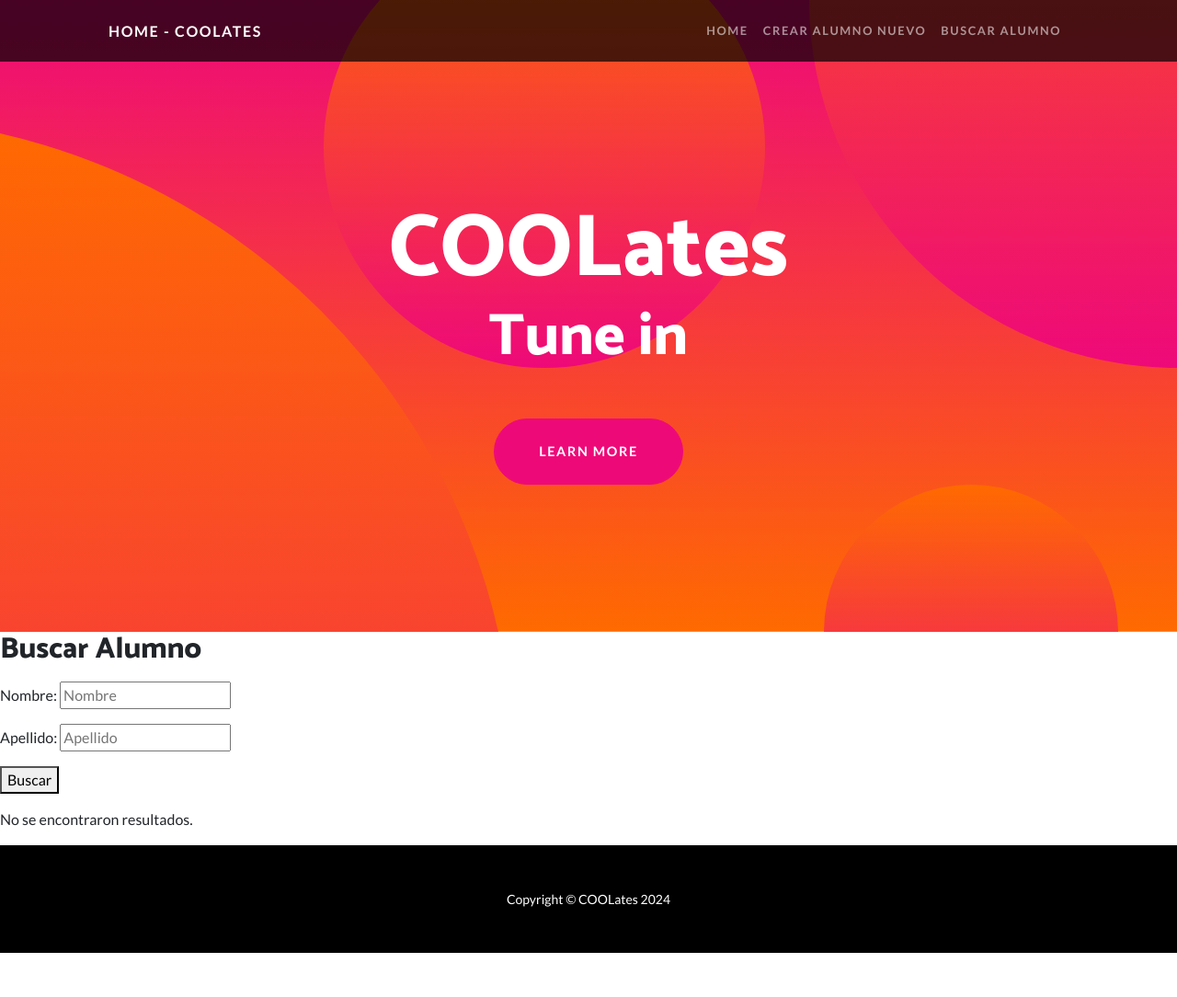
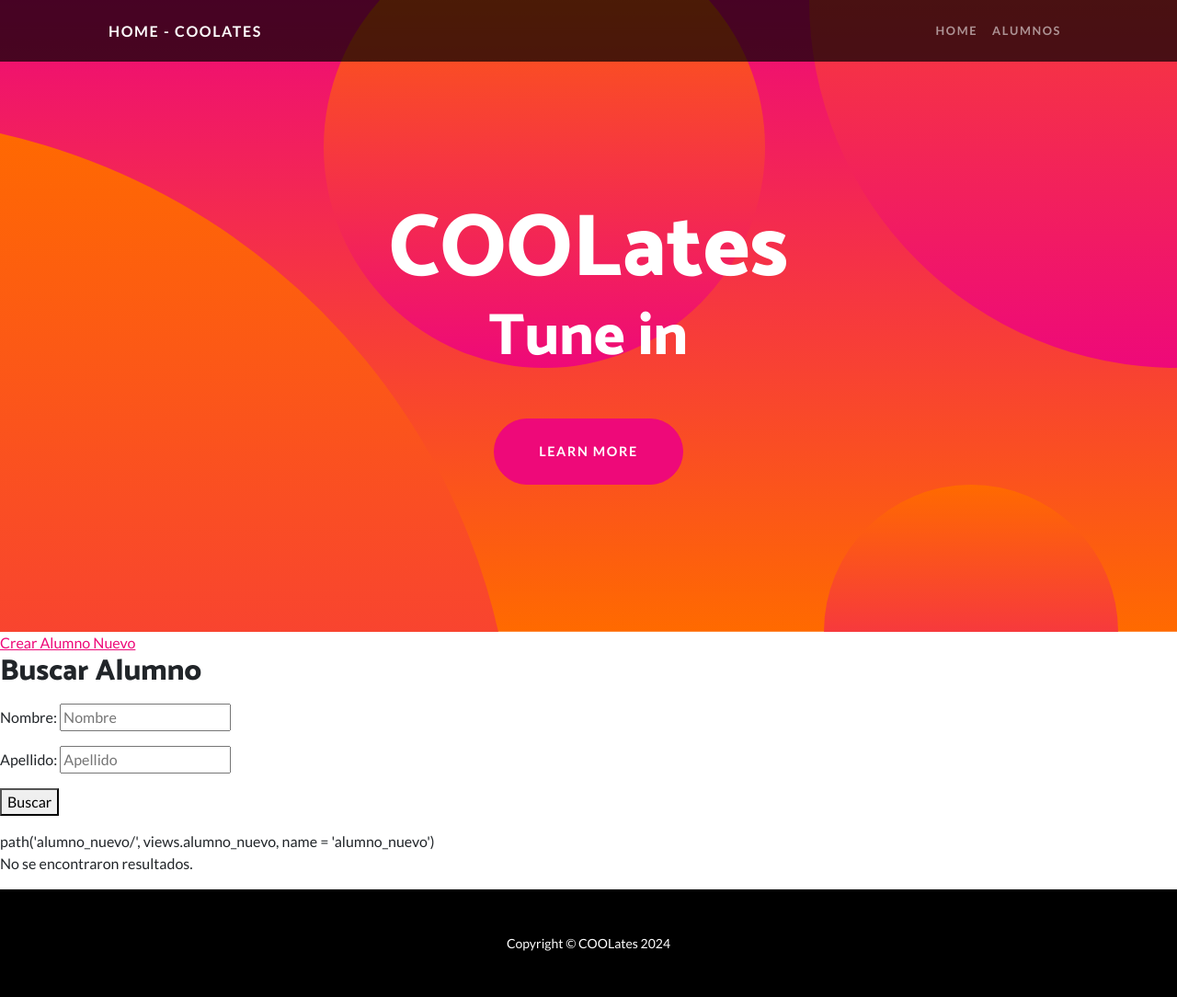
Before and after one commit to guerscay/Entregafinal, a Django app: template app_alumnos/templates/app_alumnos/alumno_buscar.html in a window 1280 px wide. Shown: the whole page at 92% size. Before the commit the page ends 1036 px from the top, so only its background shows below. Run offline with Django 5.2, Linux system fonts and the light colour scheme; the template is opened without the code that fills it: values that come from a table or form of the project are taken from there, others are empty; some libraries are stand-ins or nearby versions.

Commit message:
listo el ver

```diff
--- a/app_alumnos/templates/app_alumnos/alumno_buscar.html
+++ b/app_alumnos/templates/app_alumnos/alumno_buscar.html
@@ -8,6 +8,9 @@ Coolates
 
 {% block main %}
 
+
+<a href={% url "app_alumnos:alumno_nuevo" %}> Crear Alumno Nuevo </a>
+
 <h2>Buscar Alumno</h2>
 
 <p>
@@ -16,12 +19,15 @@ Coolates
         <button type="submit">Buscar</button>
     </form>
 </p>
-
+path('alumno_nuevo/', views.alumno_nuevo, name = 'alumno_nuevo')
 {% if db_alumnos %}
     <h3>Resultados:</h3>
     <ul>
         {% for alumno in db_alumnos %}
-            <li>{{ alumno.nombre }} {{ alumno.apellido }} ({{ alumno.email }})</li>
+            <li>{{ alumno.nombre }} {{ alumno.apellido }} ({{ alumno.email }})</li> | <a href={% url "app_alumnos:alumno_ver" alumno.id %}> VER </a>
+
+
+
         {% endfor %}
     </ul>
 {% else %}
--- a/app_alumnos/urls.py
+++ b/app_alumnos/urls.py
@@ -5,9 +5,10 @@ from app_alumnos import views
 app_name = 'app_alumnos'
 
 urlpatterns = [
-    #path('admin/', admin.site.urls),
+    path('admin/', admin.site.urls),
     #path('welcome', bienvenida),
     path('', views.home, name = 'home'),
-    path('alumno_nuevo/', views.alumno_nuevo, name = 'alumno_nuevo'),
-    path('alumno_buscar/', views.alumno_buscar, name = 'alumno_buscar'),
+    path('alumnos/crear/', views.alumno_nuevo, name = 'alumno_nuevo'),
+    path('alumnos/', views.alumno_buscar, name = 'alumno_buscar'),
+    path('alumnos/<int:id_alumno>', views.alumno_ver, name = 'alumno_ver'),
 ]
--- a/templates/default.html
+++ b/templates/default.html
@@ -25,8 +25,8 @@
                 <div class="collapse navbar-collapse" id="navbarResponsive">
                     <ul class="navbar-nav ms-auto">
                         <li class="nav-item"><a class="nav-link" href= {% url "app_alumnos:home" %}  >HOME</a></li>
-                        <li class="nav-item"><a class="nav-link" href= {% url "app_alumnos:alumno_nuevo" %}  >Crear alumno nuevo</a></li>
-                        <li class="nav-item"><a class="nav-link" href= {% url "app_alumnos:alumno_buscar" %}>Buscar alumno</a></li>
+                        {% comment %} <li class="nav-item"><a class="nav-link" href= {% url "app_alumnos:alumno_nuevo" %}  >Crear alumno nuevo</a></li> {% endcomment %}
+                        <li class="nav-item"><a class="nav-link" href= {% url "app_alumnos:alumno_buscar" %}>Alumnos</a></li>
 
                     </ul>
                 </div>
```
Also changed, not shown: app_alumnos/templates/app_alumnos/alumno_ver.html (added, +20 -0 lines), app_alumnos/views.py (+8 -0 lines).
